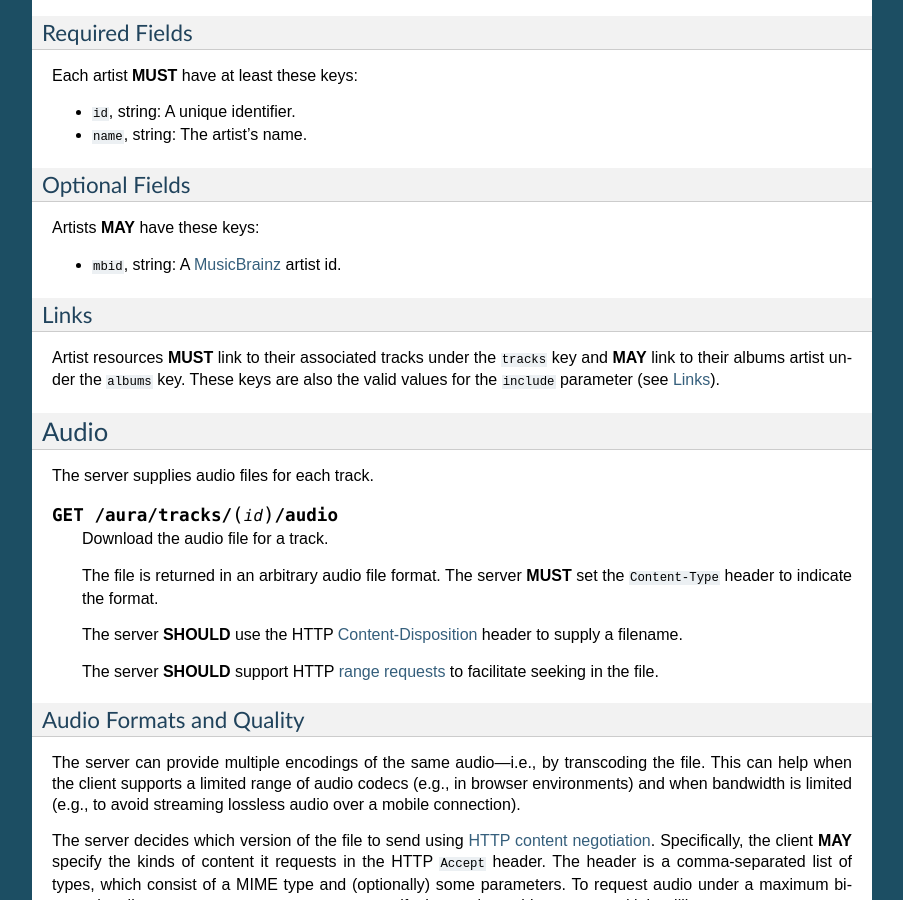
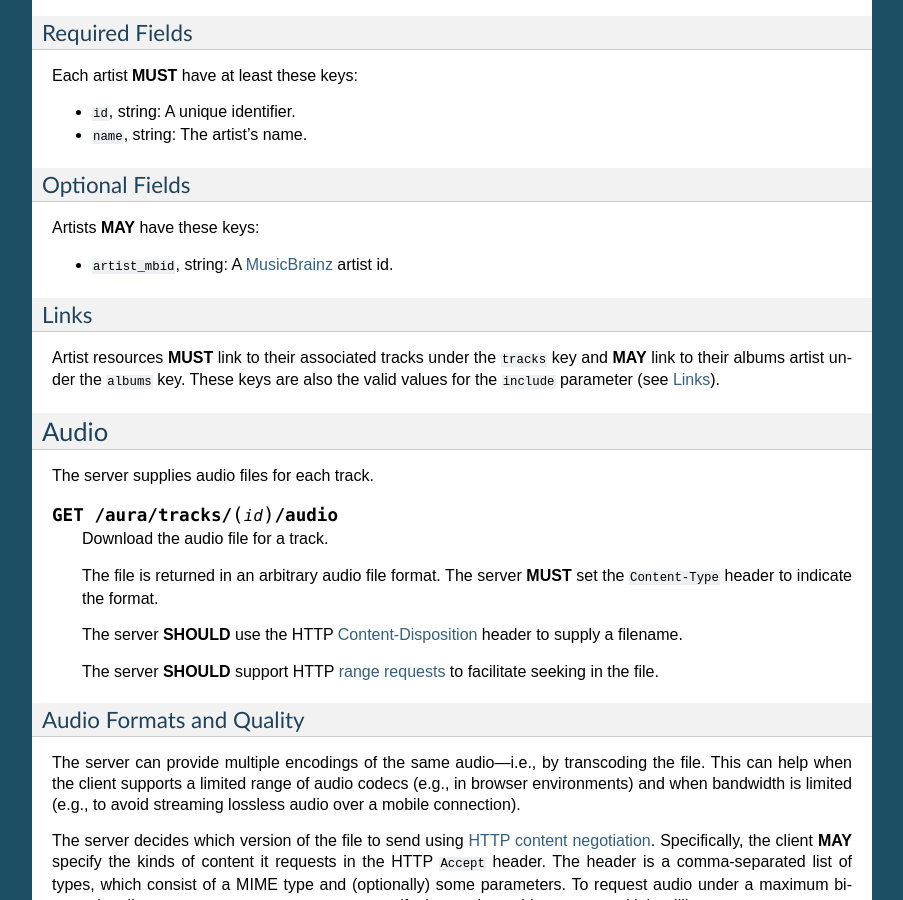
Before and after one commit to beetbox/aura, a Sphinx documentation site: the page built from docs/api.rst, in a window 1280 px wide and 900 px high, scrolled down 6050 px. Shown: the whole window, without its empty margins (198-1101 px from the left). Built offline with Sphinx 7.4.7, drawn with Linux system fonts in a browser that asks for light colours.

Commit message:
For consistency, artist_mbid

```diff
--- a/docs/api.rst
+++ b/docs/api.rst
@@ -411,7 +411,7 @@ Optional Fields
 
 Artists **MAY** have these keys:
 
-* ``mbid``, string: A `MusicBrainz`_ artist id.
+* ``artist_mbid``, string: A `MusicBrainz`_ artist id.
 
 .. _musicbrainz: http://musicbrainz.org
 
```
